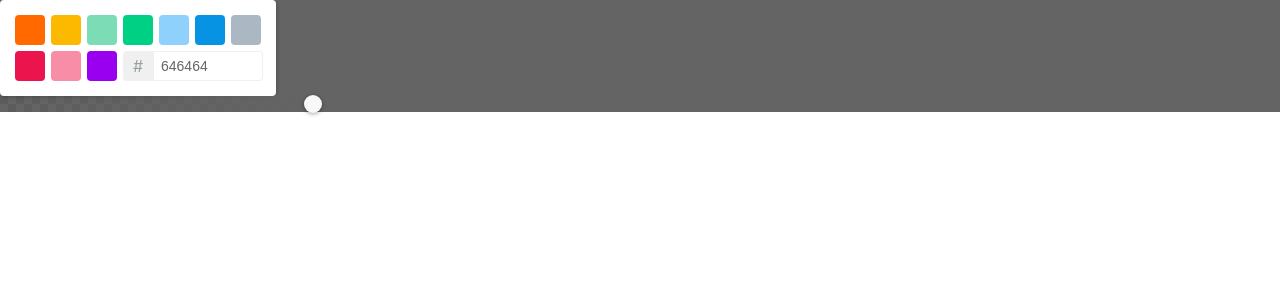
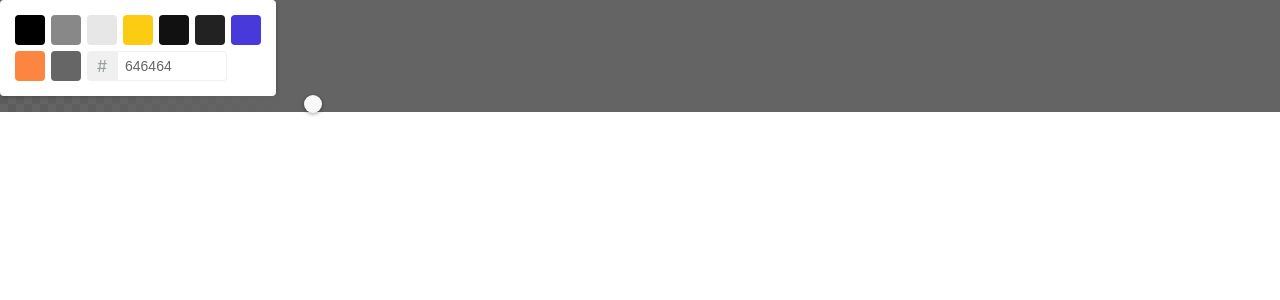
Before and after one commit to GoncaloBM/peacock-constrast-test, a React (Create React App) app: page / in a window 1280 px wide. Shown: the top 300 px of the page. Built offline with nearby package versions, Linux system fonts and the light colour scheme.

Commit message:
changes to pickers

```diff
--- a/src/App.js
+++ b/src/App.js
@@ -1,11 +1,14 @@
 import React from 'react';
-import Colorpicker from "./components/colorpicker/colorpicker"
+import Twitterpicker from "./components/colorpicker/twitterpicker"
+import Alphapicker from "./components/colorpicker/alphapicker"
+
 import './App.css';
 
 function App() {
   return (
     <div className="App">
-     <Colorpicker></Colorpicker>
+     <Twitterpicker></Twitterpicker>
+     <Alphapicker></Alphapicker>
     </div>
   );
 }
--- /dev/null
+++ b/src/components/colorpicker/alphapicker.js
@@ -0,0 +1,58 @@
+import React from "react";
+import { AlphaPicker } from "react-color";
+
+
+class Alphapicker extends React.Component {
+    constructor() {
+      super();
+      this.state = {
+        color: {
+          r: 100,
+          g: 100,
+          b: 100,
+          a: 1,
+        },
+        activePicker:"twitter"
+      };
+      this.keydown = this.keydown.bind(this);
+    }
+
+    componentDidMount() {
+      window.addEventListener("keydown", this.keydown);
+    }
+
+    componentWillUnmount() {
+      window.removeEventListener("keydown", this.keydown);
+    }
+
+  //   componentDidUpdate(prevProps, prevState) {
+  //     window.addEventListener("keydown", this.keydown.bind(this));
+  //   }
+
+    keydown = (event) => {
+
+      console.log(event.key);
+    };
+
+    handleColorChange = (color) => {
+      this.setState({ color: color.rgb });
+    };
+
+    render() {
+      let color = this.state.color;
+      return (
+        <div
+          style={{
+            backgroundColor: `rgba(${color.r},${color.g},${color.b},${color.a})`,
+          }}
+        >
+          <AlphaPicker
+            onChange={this.handleColorChange}
+            color={this.state.color}
+          />
+        </div>
+      );
+    }
+  }
+
+  export default Alphapicker;
--- a/src/components/colorpicker/colorpicker.js
+++ /dev/null
@@ -1,38 +0,0 @@
-import React from "react";
-import { TwitterPicker, AlphaPicker } from "react-color";
-
-class Colorpicker extends React.Component {
-  state = {
-    color: {
-      r: 100,
-      g: 100,
-      b: 100,
-      a: 1,
-    },
-  };
-
-  handleChangeComplete = (color) => {
-    this.setState({ color: color.rgb });
-  };
-
-  handleColorChange = (color) => {
-    this.setState({color:color.rgb});}
-
-  render() {
-    let color = this.state.color;
-    return (
-      <div style={{backgroundColor: `rgba(${color.r},${color.g},${color.b},${color.a})`}}>
-        <TwitterPicker
-          color={this.state.color}
-          onChangeComplete={this.handleChangeComplete}
-        />
-        <AlphaPicker
-          onChange={this.handleColorChange}
-          color={this.state.color}
-        />
-      </div>
-    );
-  }
-}
-
-export default Colorpicker;
--- /dev/null
+++ b/src/components/colorpicker/twitterpicker.js
@@ -0,0 +1,64 @@
+import React from "react";
+import { TwitterPicker} from "react-color";
+
+class Twitterpicker extends React.Component {
+  constructor() {
+    super();
+    this.state = {
+      color: {
+        r: 100,
+        g: 100,
+        b: 100,
+        a: 1,
+      },
+    };
+    this.keydown = this.keydown.bind(this);
+  }
+  componentDidMount() {
+    window.addEventListener("keydown", this.keydown);
+  }
+  componentWillUnmount() {
+    window.removeEventListener("keydown", this.keydown);
+  }
+
+//   componentDidUpdate(prevProps, prevState) {
+//     window.addEventListener("keydown", this.keydown.bind(this));
+//   }
+
+  keydown = (event) => {
+    console.log(event.key);
+  };
+
+  handleChangeComplete = (color) => {
+    this.setState({ color: color.rgb });
+  };
+
+  render() {
+    let color = this.state.color;
+    return (
+      <div
+        style={{
+          backgroundColor: `rgba(${color.r},${color.g},${color.b},${color.a})`,
+        }}
+      >
+        <TwitterPicker
+          color={this.state.color}
+          onChangeComplete={this.handleChangeComplete}
+          colors={[
+            "#000000",
+            "#888888",
+            "#E7E7E7",
+            "#FCCC12",
+            "#111111",
+            "#222222",
+            "#4739DA",
+            "#FC8542",
+            "#666666",
+          ]}
+        />
+      </div>
+    );
+  }
+}
+
+export default Twitterpicker;
```
